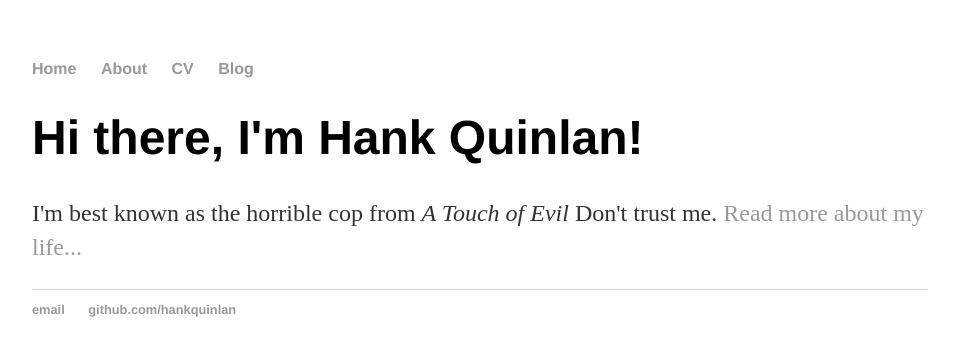
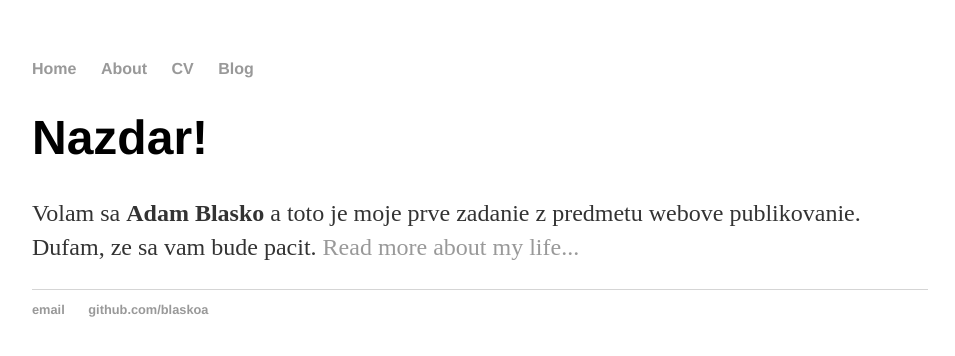
Before and after one commit to blaskoa/blaskoa.github.io, a Jekyll site: the page built from index.html, in a window 1280 px wide. Shown: the top 356 px of the page, without its empty margins (160-1115 px from the left). Built offline with Jekyll 4.4.1, drawn with Linux system fonts in a browser that asks for light colours.

Commit message:
Zakldane hranie sa s jekyll
zmena uvodnej stranky, pridanie obsahu do about stranky, zmena about
stranky na markdown

```diff
--- a/_config.yml
+++ b/_config.yml
@@ -1,3 +1,3 @@
-name: Hank Quinlan, Horrible Cop
+name: Adam Blasko
 markdown: kramdown
 permalink: /blog/:year/:month/:day/:title
--- a/_layouts/default.html
+++ b/_layouts/default.html
@@ -21,8 +21,8 @@
 			</div><!-- /.container -->
 			<footer>
 	    		<ul>
-	        		<li><a href="mailto:hankquinlanhub@gmail.com">email</a></li>
-	        		<li><a href="https://github.com/hankquinlan">github.com/hankquinlan</a></li>
+	        		<li><a href="mailto:adam.blasko1@gmail.com">email</a></li>
+	        		<li><a href="https://github.com/blaskoa">github.com/blaskoa</a></li>
 				</ul>
 			</footer>
 		</body>
--- a/index.html
+++ b/index.html
@@ -1,8 +1,11 @@
 ---
 layout: default
-title: Hank Quinlan, Horrible Cop
+title: Adam Blasko
 ---
 <div class="blurb">
-	<h1>Hi there, I'm Hank Quinlan!</h1>
-	<p>I'm best known as the horrible cop from <em>A Touch of Evil</em> Don't trust me. <a href="/about">Read more about my life...</a></p>
+	<h1>Nazdar!</h1>
+	<p>
+		Volam sa <b> Adam Blasko </b>a toto je moje prve zadanie z predmetu webove publikovanie. Dufam, ze sa vam bude pacit.
+		<a href="/about">Read more about my life...</a>
+	</p>
 </div><!-- /.blurb -->
```
Also changed, not shown: about/index.md (added, +8 -0 lines), about/index.html (deleted).
